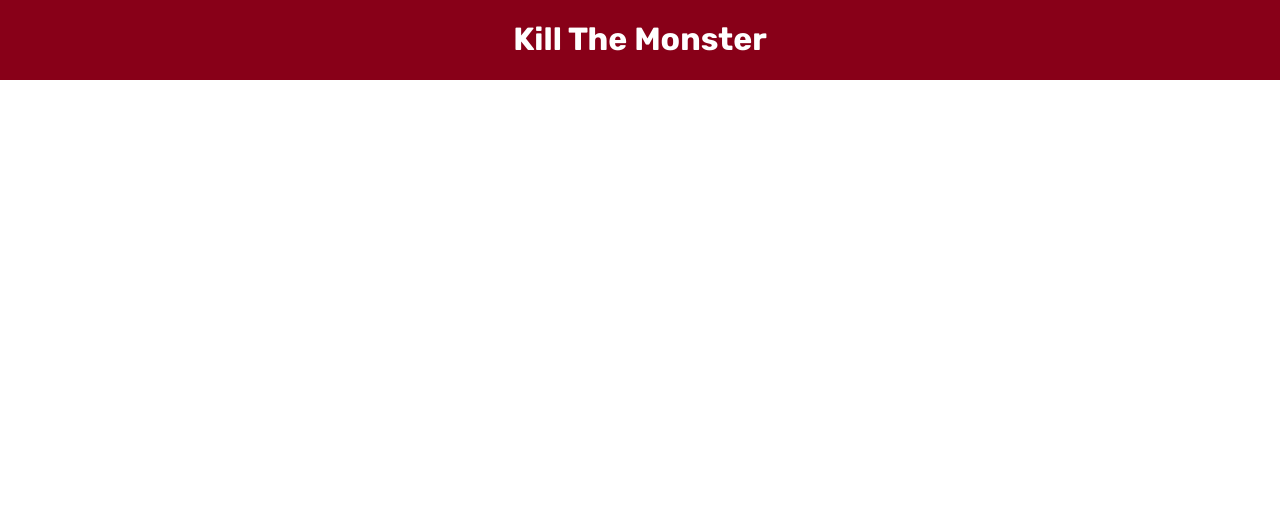
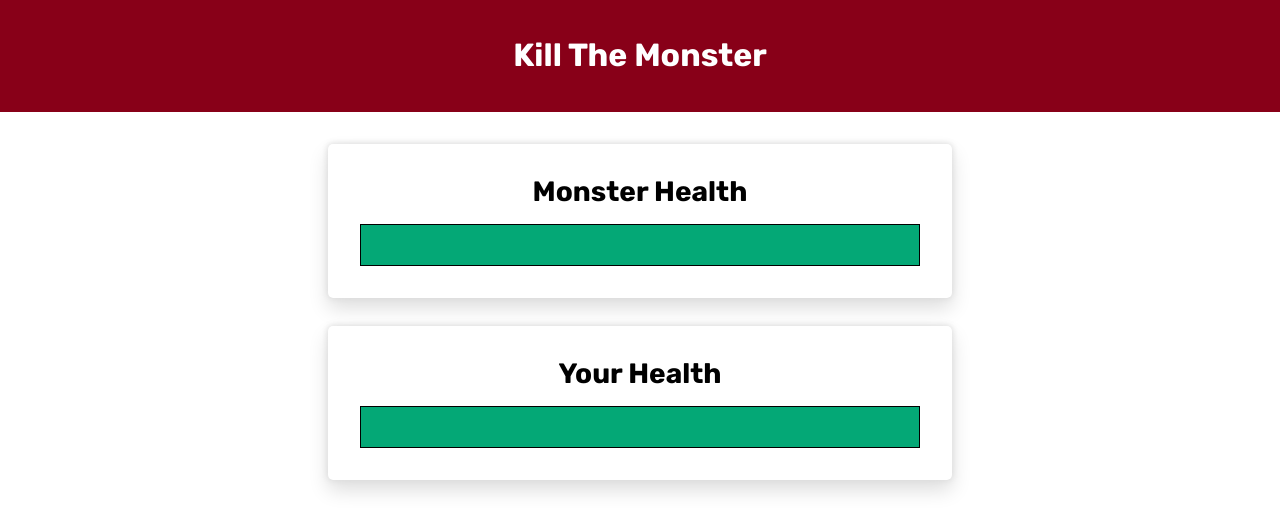
Before and after one commit to MrPancakes39/TECHlarious, a website built with Vite: page exam1/index.html in a window 1280 px wide. Built offline with nearby package versions, Linux system fonts and the light colour scheme.

Commit message:
Added Cards

```diff
--- a/exam1/index.html
+++ b/exam1/index.html
@@ -6,8 +6,8 @@
   <link rel="icon" type="image/svg+xml" href="/vite.svg" />
   <meta name="viewport" content="width=device-width, initial-scale=1.0" />
   <title>Monster Game</title>
-  <link rel="stylesheet" href="https://cdnjs.cloudflare.com/ajax/libs/normalize/8.0.1/normalize.min.css">
-  <link rel="stylesheet" href="style.css">
+  <link rel="stylesheet" href="https://cdnjs.cloudflare.com/ajax/libs/normalize/8.0.1/normalize.min.css" />
+  <link rel="stylesheet" href="style.css" />
 </head>
 
 <body>
@@ -15,6 +15,18 @@
     <header>
       <h1 class="title">Kill The Monster</h1>
     </header>
+    <div class="card">
+      <p class="card--title">Monster Health</p>
+      <div class="card--progressbar">
+        <div class="progress" id="monster-health"></div>
+      </div>
+    </div>
+    <div class="card player">
+      <p class="card--title">Your Health</p>
+      <div class="card--progressbar">
+        <div class="progress" id="player-health"></div>
+      </div>
+    </div>
   </div>
   <script src="main.js"></script>
 </body>
--- a/exam1/style.css
+++ b/exam1/style.css
@@ -13,6 +13,7 @@ body,
     flex-direction: column;
     align-items: center;
     font-family: "Rubik", sans-serif;
+    gap: 2rem;
 }
 
 header {
@@ -21,4 +22,49 @@ header {
     background-color: #880018;
     text-align: center;
     font-weight: bold;
+    padding: 1rem;
 }
+
+.card {
+    --progressbar-height: 2.5rem;
+    width: 35rem;
+    padding: 2rem;
+    border-radius: 5px;
+    box-shadow: 0 10px 20px #ddd, 0 0px 6px #d5d5d5;
+    display: flex;
+    flex-direction: column;
+    justify-content: space-between;
+    gap: 1rem;
+}
+
+.card--title {
+    margin: 0;
+    color: #000;
+    font-size: 1.75rem;
+    font-weight: bold;
+    text-align: center;
+}
+
+.card--progressbar {
+    flex-grow: 1;
+    height: var(--progressbar-height);
+    background-color: #fde5e5;
+    border: 1px solid #000;
+}
+
+.card--progressbar > .progress {
+    width: 100%;
+    height: var(--progressbar-height);
+    background-color: #04a876;
+}
+
+.card.player {
+    margin-block-start: -0.25rem;
+}
+
+.actions {
+    display: grid;
+    grid-template-columns: 1fr 1fr;
+    grid-template-rows: 1fr 1fr;
+    gap: 1rem 1rem;
+}
```
